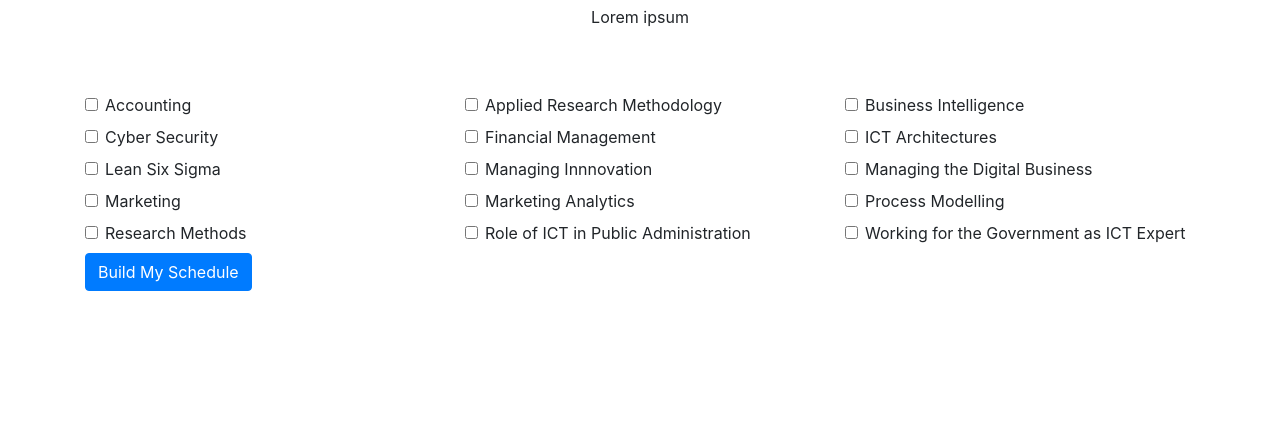
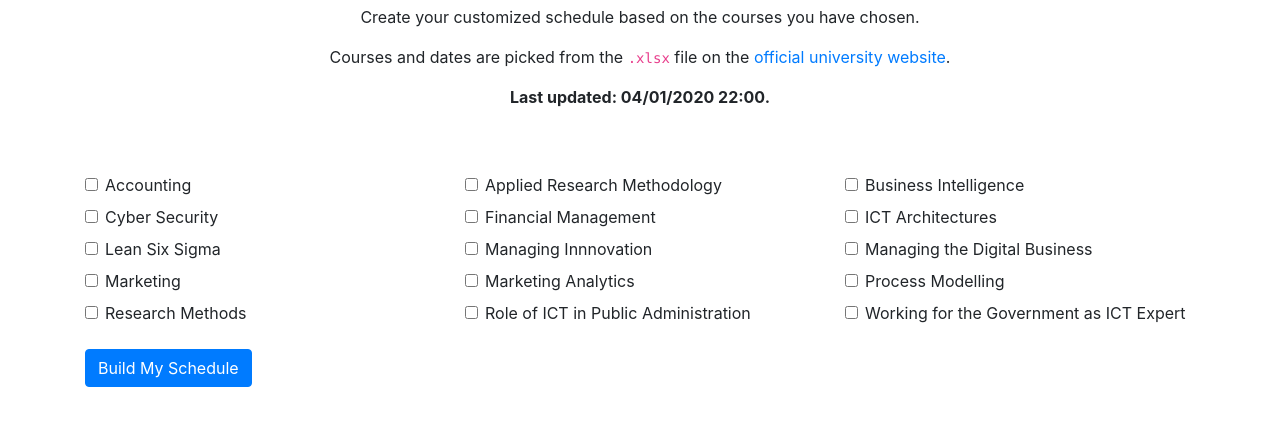
Before and after one commit to rblinde/schedule-builder, a website built with Parcel: page src/index.html in a window 1280 px wide. Shown: the part 155-580 px from the top of the page. Built offline with nearby package versions, Linux system fonts and the light colour scheme.

Commit message:
:speech_balloon: Added content

```diff
--- a/src/index.html
+++ b/src/index.html
@@ -17,7 +17,12 @@
     <div class="row text-center mb-5">
       <div class="col-sm">
         <h1>Schedule Builder</h1>
-        <p>Lorem ipsum</p>
+        <p>Create your customized schedule based on the courses you have chosen.</p>
+        <p>
+          Courses and dates are picked from the <code>.xlsx</code> file on the
+          <a href="https://www.student.universiteitleiden.nl/en/study--studying/study/educational-information/schedules/science/ict-in-business-and-the-public-sector-msc?cf=science&cd=ict-in-business-and-the-public-sector-msc#tab-2" target="_blank">official university website</a>.
+        </p>
+        <p class="font-weight-bold">Last updated: 04/01/2020 22:00.</p>
       </div>
     </div>
 
@@ -130,7 +135,7 @@
 
     <div class="row">
       <div class="col">
-        <button type="submit" class="btn btn-primary" id="build-btn">Build My Schedule</button>
+        <button type="submit" class="btn btn-primary mt-3" id="build-btn">Build My Schedule</button>
       </div>
     </div>
   </main>
```
